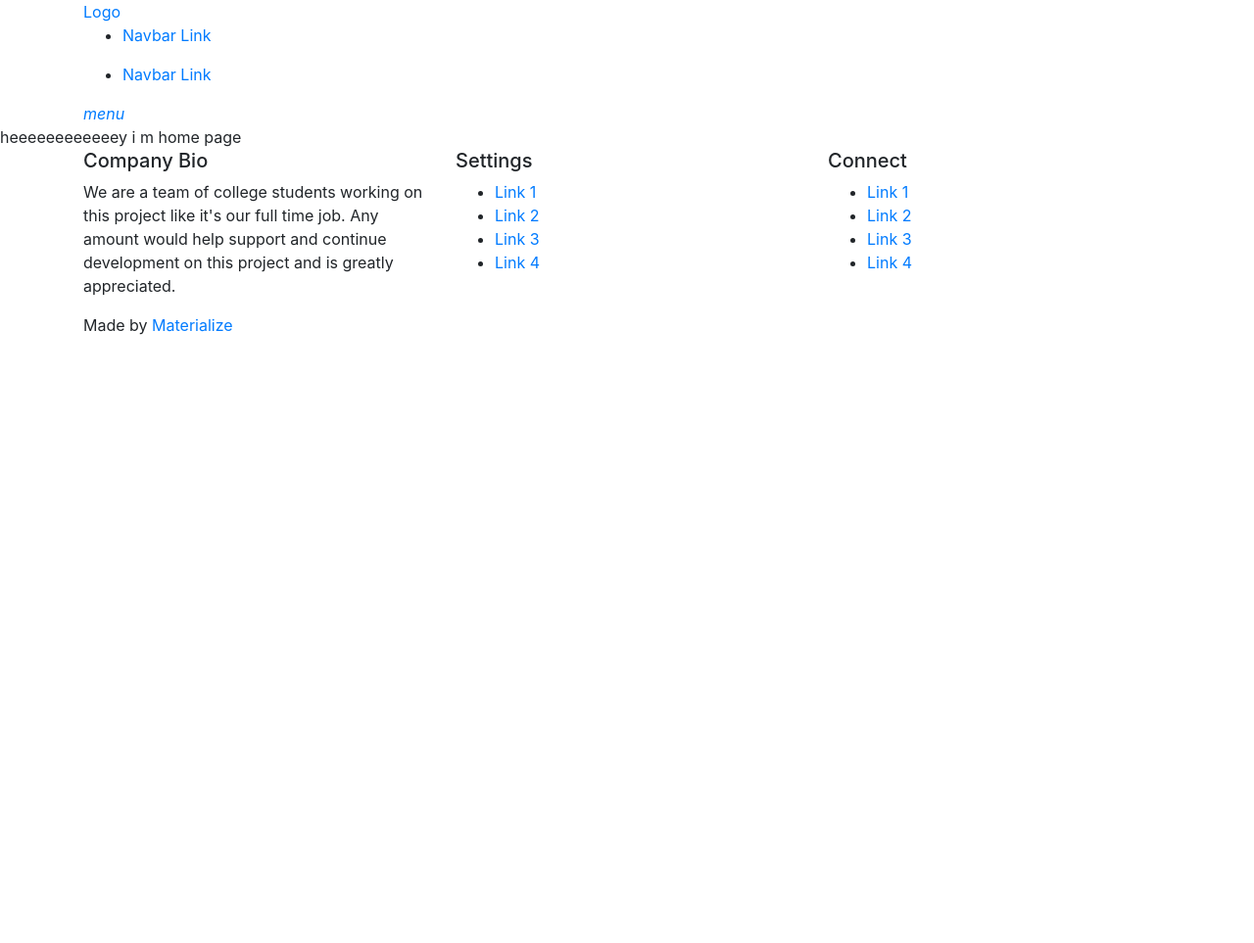
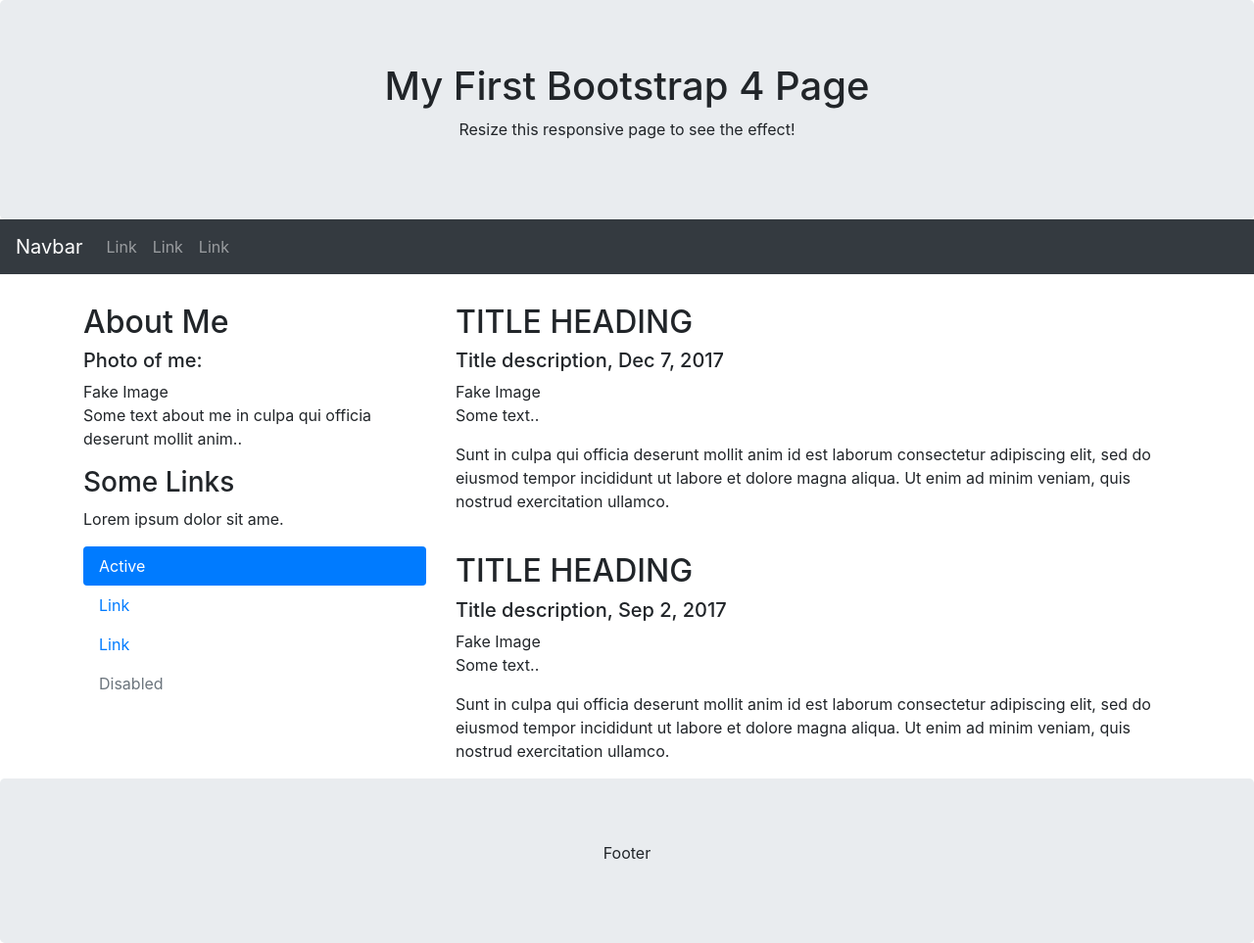
Before and after one commit to reddeath1/traveltz, a PHP site: page / in a window 1280 px wide. Shown: the whole page at 98% size. Before the commit the page ends 342 px from the top, so only its background shows below. Run offline with PHP 8.4, Linux system fonts and the light colour scheme.

Commit message:
starter template

```diff
--- a/footer.php
+++ b/footer.php
@@ -1,38 +1,6 @@
-<footer class="page-footer orange">
-    <div class="container">
-      <div class="row">
-        <div class="col l6 s12">
-          <h5 class="white-text">Company Bio</h5>
-          <p class="grey-text text-lighten-4">We are a team of college students working on this project like it's our full time job. Any amount would help support and continue development on this project and is greatly appreciated.</p>
-
-
-        </div>
-        <div class="col l3 s12">
-          <h5 class="white-text">Settings</h5>
-          <ul>
-            <li><a class="white-text" href="#!">Link 1</a></li>
-            <li><a class="white-text" href="#!">Link 2</a></li>
-            <li><a class="white-text" href="#!">Link 3</a></li>
-            <li><a class="white-text" href="#!">Link 4</a></li>
-          </ul>
-        </div>
-        <div class="col l3 s12">
-          <h5 class="white-text">Connect</h5>
-          <ul>
-            <li><a class="white-text" href="#!">Link 1</a></li>
-            <li><a class="white-text" href="#!">Link 2</a></li>
-            <li><a class="white-text" href="#!">Link 3</a></li>
-            <li><a class="white-text" href="#!">Link 4</a></li>
-          </ul>
-        </div>
-      </div>
-    </div>
-    <div class="footer-copyright">
-      <div class="container">
-      Made by <a class="orange-text text-lighten-3" href="http://materializecss.com">Materialize</a>
-      </div>
-    </div>
-  </footer>
+<div class="jumbotron text-center" style="margin-bottom:0">
+  <p>Footer</p>
+</div>
 
 
 <script src="https://code.jquery.com/jquery-3.3.1.slim.min.js" integrity="sha384-q8i/X+965DzO0rT7abK41JStQIAqVgRVzpbzo5smXKp4YfRvH+8abtTE1Pi6jizo" crossorigin="anonymous"></script>
--- a/header.php
+++ b/header.php
@@ -2,15 +2,27 @@
 include_once('head.php');
 ?>
 
-<nav class="light-blue lighten-1" role="navigation">
-    <div class="nav-wrapper container"><a id="logo-container" href="#" class="brand-logo">Logo</a>
-      <ul class="right hide-on-med-and-down">
-        <li><a href="#">Navbar Link</a></li>
-      </ul>
+<div class="jumbotron text-center" style="margin-bottom:0">
+  <h1>My First Bootstrap 4 Page</h1>
+  <p>Resize this responsive page to see the effect!</p>
+</div>
 
-      <ul id="nav-mobile" class="sidenav">
-        <li><a href="#">Navbar Link</a></li>
-      </ul>
-      <a href="#" data-target="nav-mobile" class="sidenav-trigger"><i class="material-icons">menu</i></a>
-    </div>
-  </nav>
+<nav class="navbar navbar-expand-sm bg-dark navbar-dark">
+  <a class="navbar-brand" href="#">Navbar</a>
+  <button class="navbar-toggler" type="button" data-toggle="collapse" data-target="#collapsibleNavbar">
+    <span class="navbar-toggler-icon"></span>
+  </button>
+  <div class="collapse navbar-collapse" id="collapsibleNavbar">
+    <ul class="navbar-nav">
+      <li class="nav-item">
+        <a class="nav-link" href="#">Link</a>
+      </li>
+      <li class="nav-item">
+        <a class="nav-link" href="#">Link</a>
+      </li>
+      <li class="nav-item">
+        <a class="nav-link" href="#">Link</a>
+      </li>
+    </ul>
+  </div>
+</nav>
--- a/view/home.php
+++ b/view/home.php
@@ -9,4 +9,43 @@
 ?>
 
 
-heeeeeeeeeeeey i m home page
+<div class="container" style="margin-top:30px">
+  <div class="row">
+    <div class="col-sm-4">
+      <h2>About Me</h2>
+      <h5>Photo of me:</h5>
+      <div class="fakeimg">Fake Image</div>
+      <p>Some text about me in culpa qui officia deserunt mollit anim..</p>
+      <h3>Some Links</h3>
+      <p>Lorem ipsum dolor sit ame.</p>
+      <ul class="nav nav-pills flex-column">
+        <li class="nav-item">
+          <a class="nav-link active" href="#">Active</a>
+        </li>
+        <li class="nav-item">
+          <a class="nav-link" href="#">Link</a>
+        </li>
+        <li class="nav-item">
+          <a class="nav-link" href="#">Link</a>
+        </li>
+        <li class="nav-item">
+          <a class="nav-link disabled" href="#">Disabled</a>
+        </li>
+      </ul>
+      <hr class="d-sm-none">
+    </div>
+    <div class="col-sm-8">
+      <h2>TITLE HEADING</h2>
+      <h5>Title description, Dec 7, 2017</h5>
+      <div class="fakeimg">Fake Image</div>
+      <p>Some text..</p>
+      <p>Sunt in culpa qui officia deserunt mollit anim id est laborum consectetur adipiscing elit, sed do eiusmod tempor incididunt ut labore et dolore magna aliqua. Ut enim ad minim veniam, quis nostrud exercitation ullamco.</p>
+      <br>
+      <h2>TITLE HEADING</h2>
+      <h5>Title description, Sep 2, 2017</h5>
+      <div class="fakeimg">Fake Image</div>
+      <p>Some text..</p>
+      <p>Sunt in culpa qui officia deserunt mollit anim id est laborum consectetur adipiscing elit, sed do eiusmod tempor incididunt ut labore et dolore magna aliqua. Ut enim ad minim veniam, quis nostrud exercitation ullamco.</p>
+    </div>
+  </div>
+</div>
```
